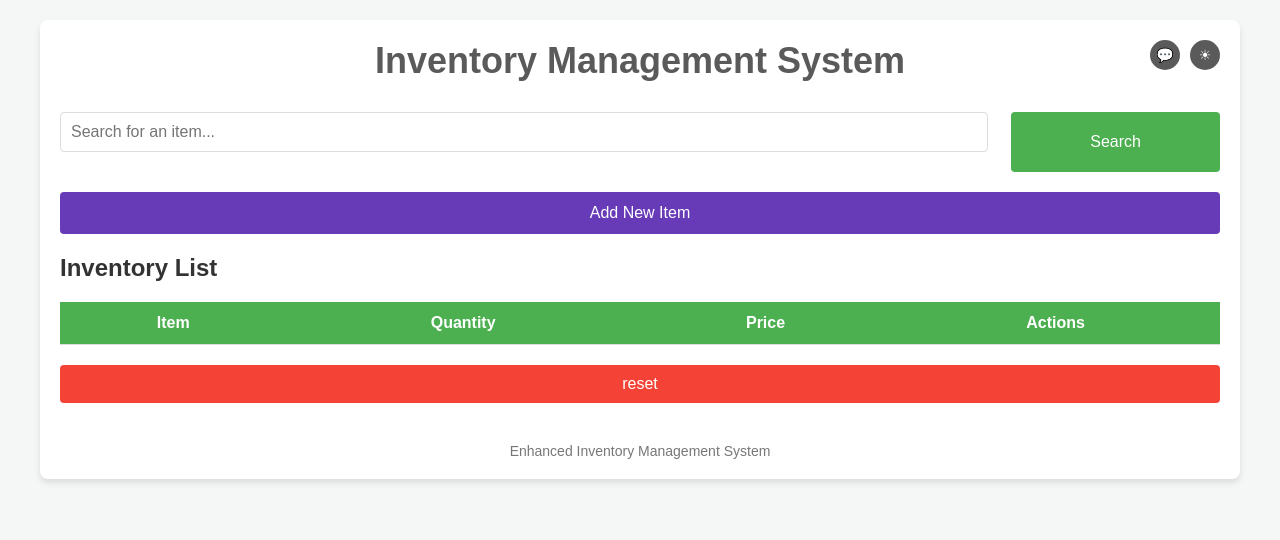
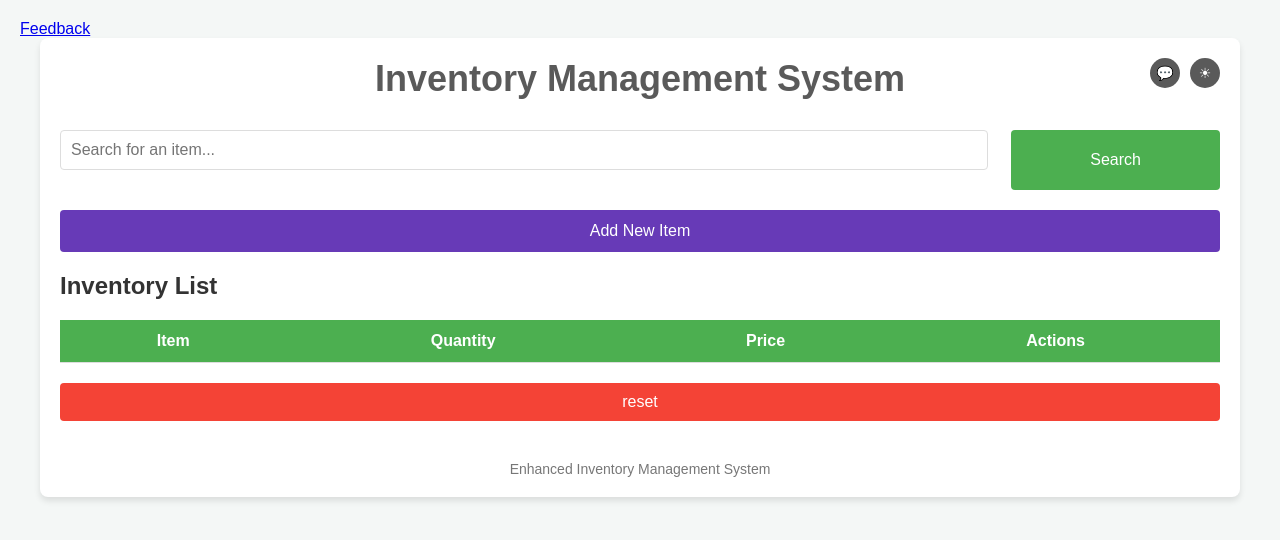
Before and after one commit to Aravind066390/inventory-system-management, a plain HTML site: page index.html in a window 1280 px wide. Drawn offline with Linux system fonts and the light colour scheme.

Commit message:
Update index.html

```diff
--- a/index.html
+++ b/index.html
@@ -3,7 +3,7 @@
 <head>
   <meta charset="UTF-8">
   <meta name="viewport" content="width=device-width, initial-scale=1.0">
-  <a href="https://aravind066390.github.io/Feedback/"></a>
+  <a href="https://aravind066390.github.io/Feedback/">Feedback</a>
   <title>Enhanced Inventory Management System</title>
   <link rel="stylesheet" href="styles.css">
 </head>
@@ -126,6 +126,7 @@
     <button class="exit-button" onclick="exitInventory()">reset</button>
     <footer>
       <p>Enhanced Inventory Management System</p>
+      <a href="https://aravind066390.github.io/Feedback/"></a>
     </footer>
   </div>
   <script src="script.js"></script>
```
